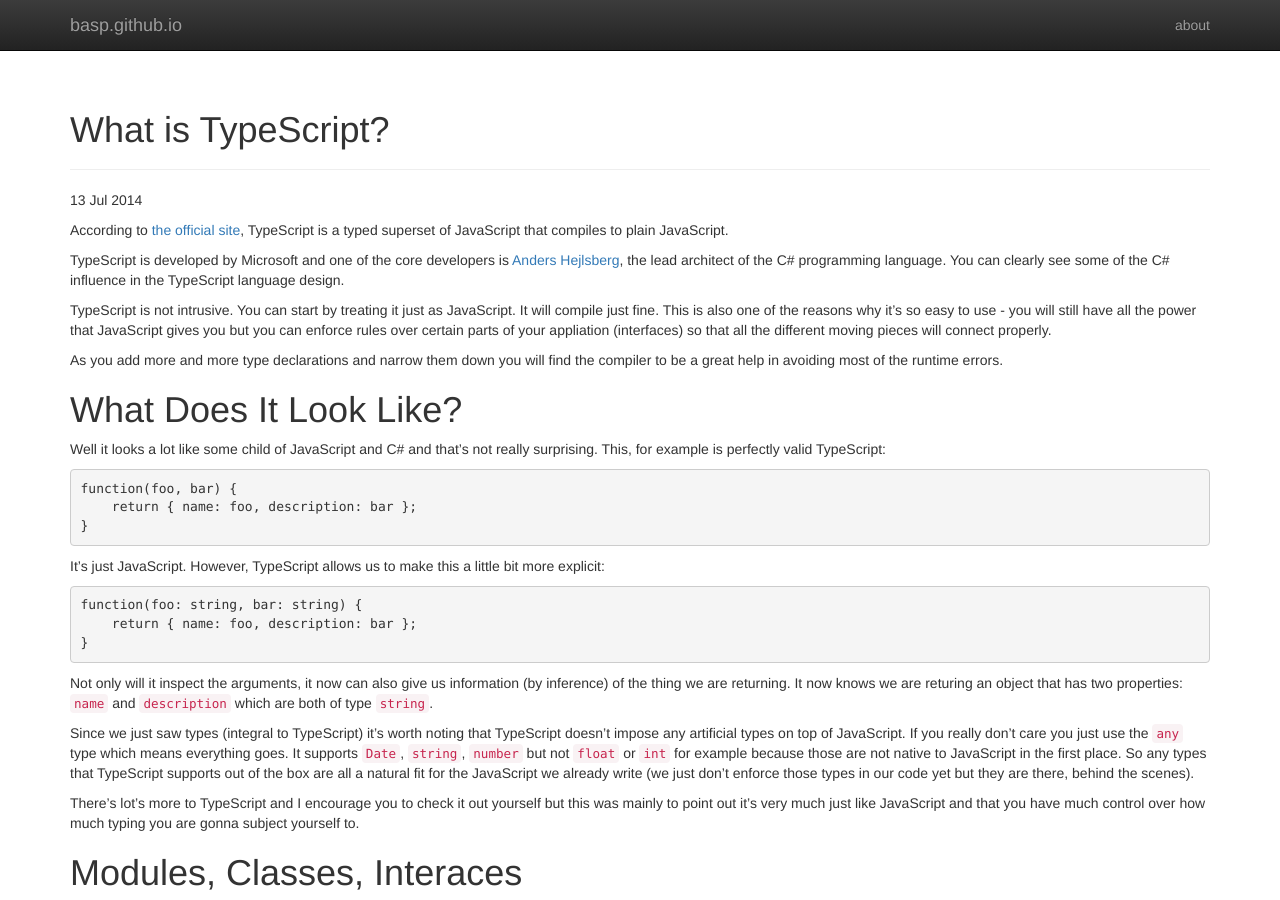
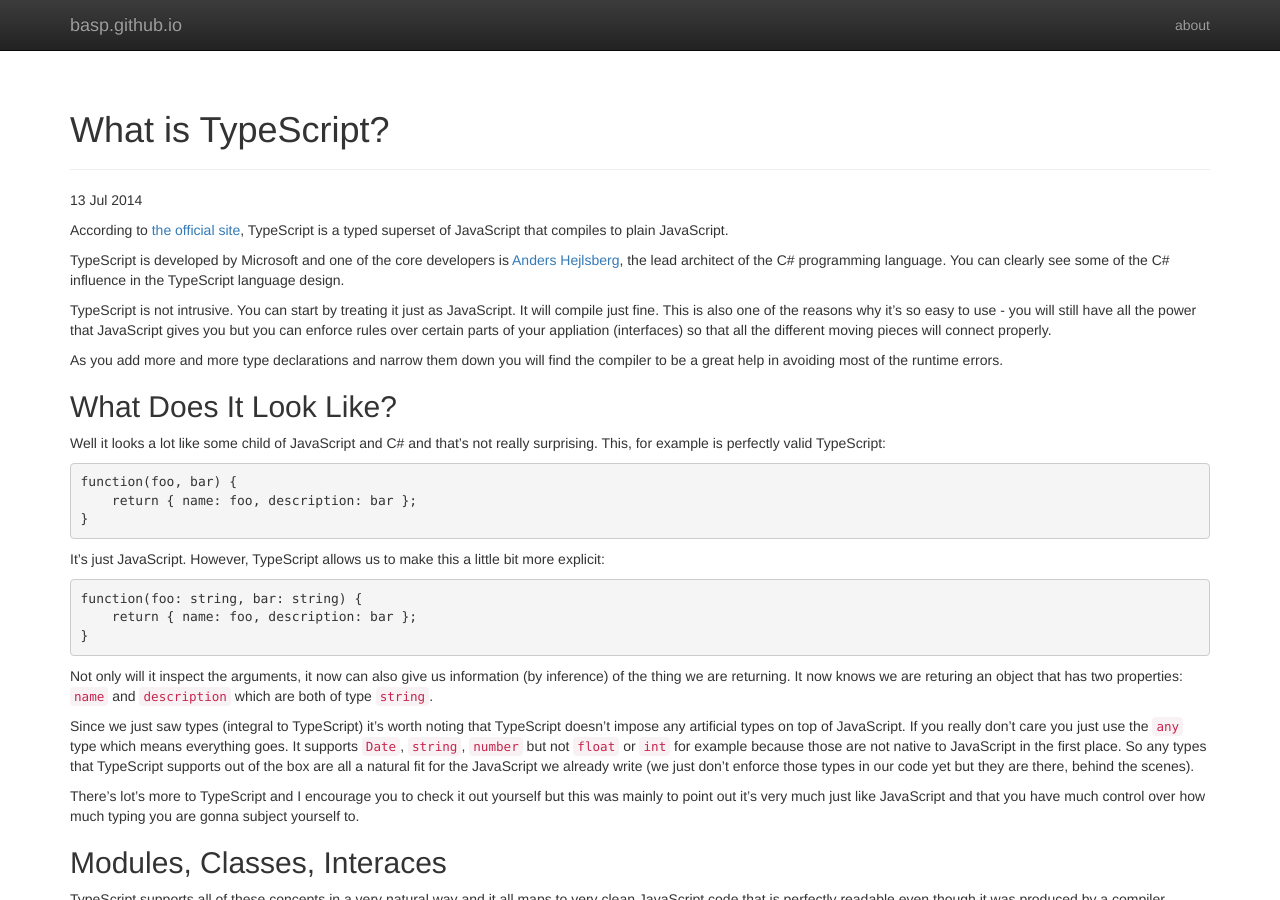
Before and after one commit to basp/basp.github.io, a Jekyll site: the page built from _posts/2014-07-13-TypeScript-intro.md, in a window 1280 px wide and 900 px high. Built offline with Jekyll 4.4.1, drawn with Linux system fonts in a browser that asks for light colours; nearby versions of some CDN libraries; Markdown is read by kramdown in place of the engine named in the settings.

Commit message:
Updated header sizes

````diff
--- a/_posts/2014-07-13-TypeScript-intro.md
+++ b/_posts/2014-07-13-TypeScript-intro.md
@@ -11,7 +11,7 @@
 
 As you add more and more type declarations and narrow them down you will find the compiler to be a great help in avoiding most of the runtime errors.
 
-# What Does It Look Like?
+## What Does It Look Like?
 Well it looks a lot like some child of JavaScript and C# and that's not really surprising. This, for example is perfectly valid TypeScript:
 
     function(foo, bar) {
@@ -30,20 +30,20 @@
 
 There's lot's more to TypeScript and I encourage you to check it out yourself but this was mainly to point out it's very much just like JavaScript and that you have much control over how much typing you are gonna subject yourself to.
 
-# Modules, Classes, Interaces
+## Modules, Classes, Interaces
 TypeScript supports all of these concepts in a very natural way and it all maps to very clean JavaScript code that is perfectly readable even though it was produced by a compiler. However, sometimes it can be a bit tricky when dealing with external frameworks or libraries when it matters whether it's gonna `new` up a function or just `invoke` it.
 
 This means you'll sometimes might have to go back to the compiled `.js` and look at the code produced to determine what API call you have to use in order to get it to work all together. But even if that fails you can just create an ordinary JavaScript thingy like you would without TypeScript and it still would work fine. Again, TypeScript is very unobtrusive and you can use as much of it as you want.
 
-# Tools
+## Tools
 When you write TypeScript v.s. JavaScript it will have to be compiled by the TypeScript compiler. This is integrated into Visual Studio (including express) and will make sure that your script complies with the type declarations.
 
 However, you can just as well invoke the TypeScript compiler manually by any means you deem appropriate. That said, the integration in Visual Studio is excellent and the [free express edition](http://www.visualstudio.com/downloads/download-visual-studio-vs#d-express-web) is highly recommended for TypeScript development. You'll probably have to install either Update 2 or [Update 3 RC](http://support.microsoft.com/kb/2933779) in order to get the actual TypeScript templates and support.
 
 If you're looking for something more beefier I can recommend [WebStorm](http://www.jetbrains.com/webstorm/) by JetBrains, it's a great JavaScript IDE with TypeScript integration and is very reasonably priced. I'm more of a Visual Studio dude myself but did purchase WebStorm to see if it might offer any advantages for some kinds of development. Unfortanately I don't have enough experience with it to draw any real conclusions but I might write up another post about the two once.
 
-# Don't Use If...
-### _UPDATE_:
+## Don't Use If...
+#### _UPDATE_:
 You should always develop in TypeScript unless you're using WebStorm. Use WebStorm for regular JavaScript and just use the type definitions for IDE support. I find TypeScript support in WebStorm is there but kinda causing me a lot of friction. Use Visual Studio Express 2013 for your TypeScript and you'll find it a very smooth and rewarding experience. So yes, always use TypeScript if you can and when it makes sense. Very often, ```any``` is awesome too so don't limit yourself too much, focus on interfaces.
 
 <del>You're just the sole developer on a very small application.</del>
````
